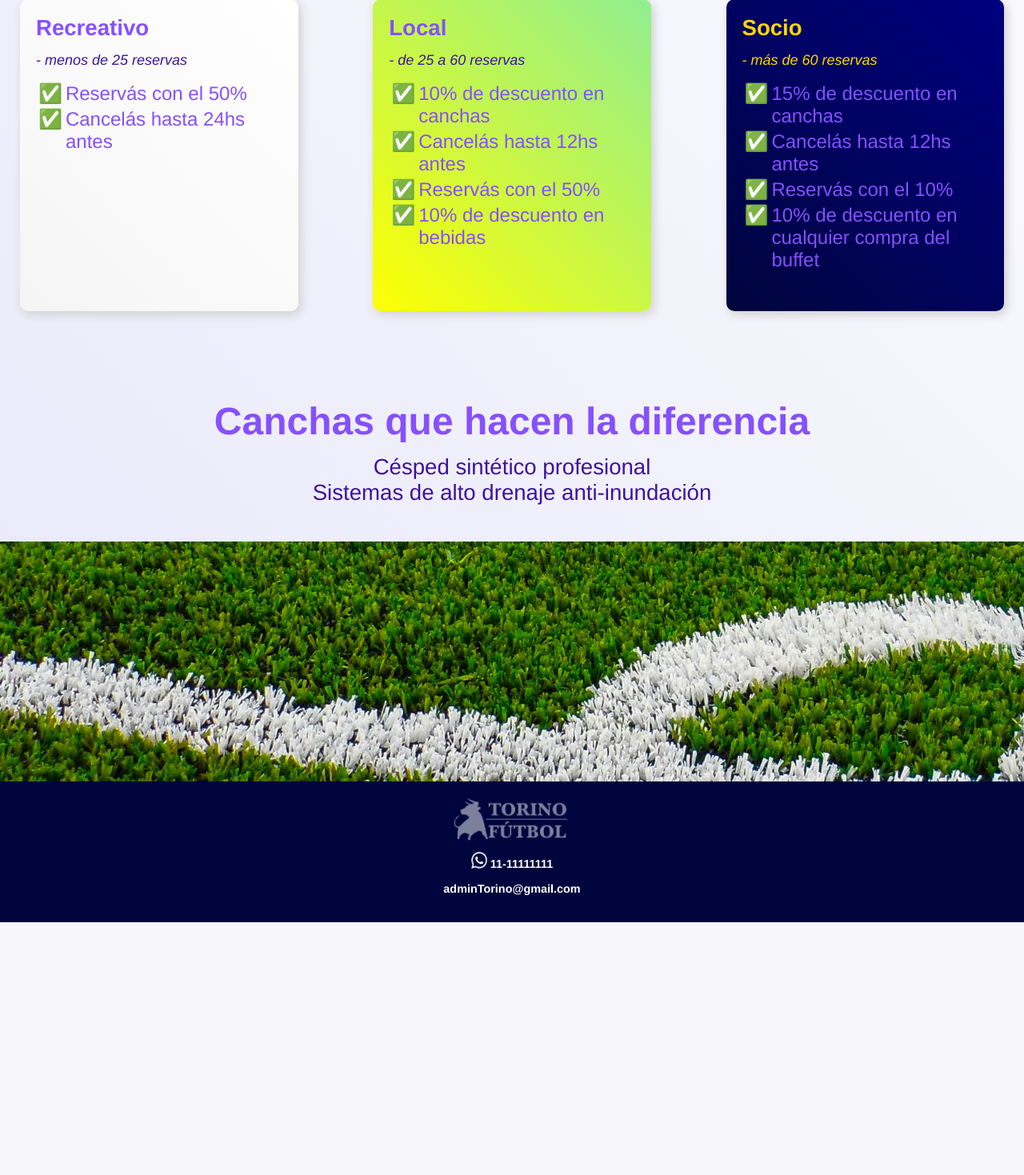
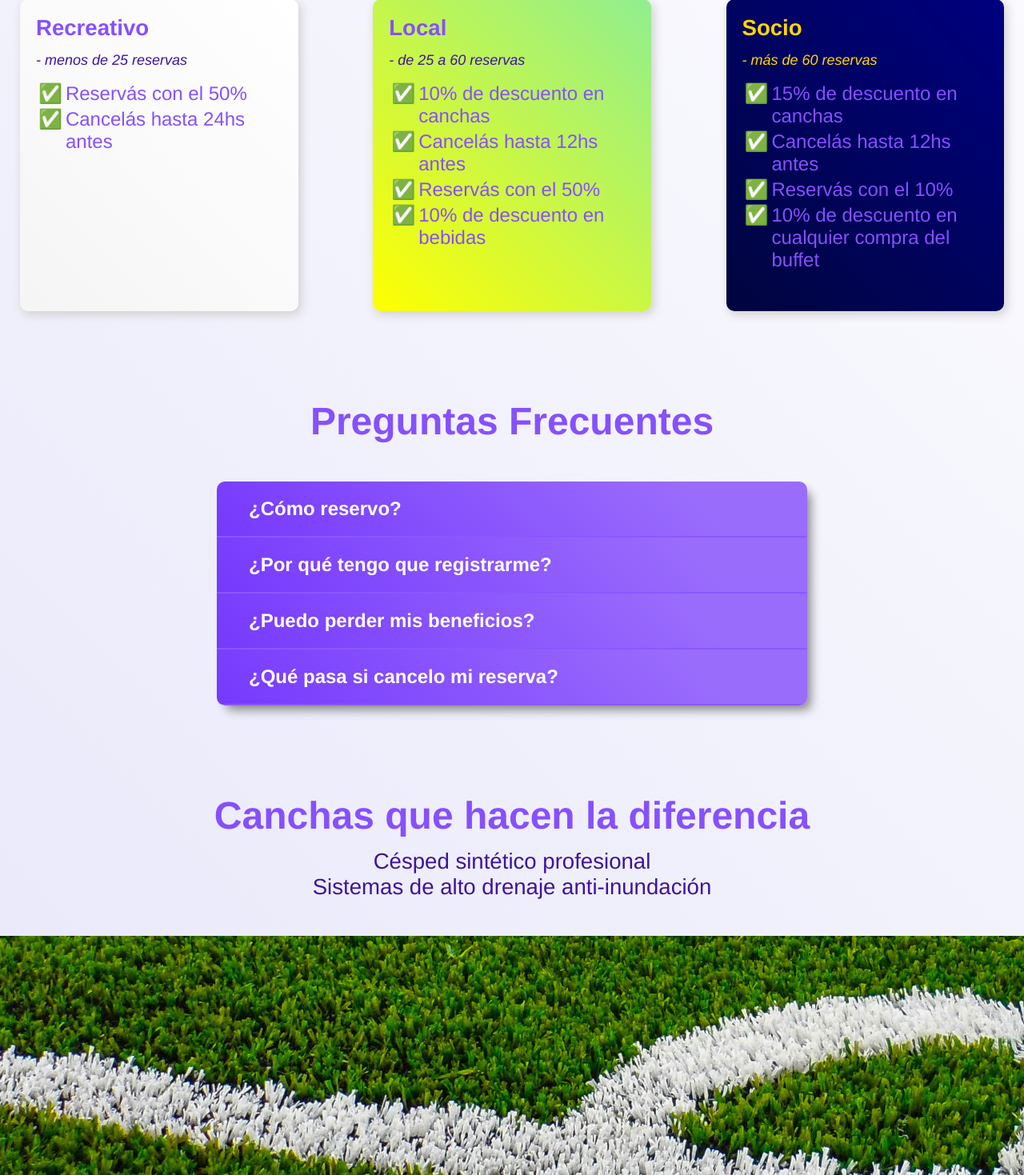
Before and after one commit to manuemp/proyecto-TorinoFutbol, a PHP site: page / in a window 1280 px wide. Shown: the part 676-2145 px from the top of the page at 80% size. Before the commit the page ends 1829 px from the top, so only its background shows below. Run offline with PHP 8.4, Linux system fonts and the light colour scheme.

Commit message:
Agrego FAQs

```diff
--- a/estilos/index.css
+++ b/estilos/index.css
@@ -173,6 +173,52 @@ footer
 }
 
 
+/* FAQS */
+#faqs{
+    width: 60%;
+    height: auto;
+    border-radius: 10px;
+    overflow: hidden;
+    margin: 20px auto;
+    box-shadow: 8px 9px 13px -4px gray;
+    font-size: 2rem;
+}
+
+.pregunta, .respuesta{
+    display: block;
+    width: 100%;
+    box-sizing: border-box;
+    user-select: none;
+    -webkit-user-select: none;
+}
+
+.pregunta{
+    background: linear-gradient(45deg, #7639fd, #9a6cfc 80%);
+    color: white;
+    font-weight: bold;
+    border-bottom: 2px solid #8c57ff;
+    cursor: pointer;
+    padding: 20px 40px;
+    transition: 1s;
+}
+
+.respuesta{
+    background-color: white;
+    font-size: 1.8rem;
+    transition: max-height 0.2s ease-in;
+    max-height: 0px;
+}
+
+.p_respuesta{
+    padding: 40px;
+    margin: 0;
+    display: none;
+    height: auto;
+    transition: 1s;
+    color: #3e139c;
+}
+
+
 
 
 @media (max-width: 1100px)
@@ -237,6 +283,36 @@ footer
     }
 }
 
+@media(max-width: 1200px){
+    #faqs{
+        width: 75%;
+    }
+
+    .pregunta{
+        font-size: 1.5rem;
+    }
+    .respuesta{
+        font-size: 1.2rem;
+    }
+}
+
+@media(max-width: 650px){
+    #faqs{
+        width: 100%;
+    }
+
+    /* .pregunta, .respuesta{
+        padding: 20px 20px;
+    } */
+
+    .pregunta{
+        font-size: 1rem;
+    }
+    .respuesta{
+        font-size: 1rem;
+    }
+}
+
 @media(min-width: 651px){
     .opcion_desplegable
     {
--- /dev/null
+++ b/faqs.php
@@ -0,0 +1,41 @@
+<div class="info_container">
+    <div class="info_titulo" style="text-align: center;">Preguntas Frecuentes</div><br><br>
+    <section id="faqs">
+        <div class="pregunta">¿Cómo reservo?</div>
+        <div class="respuesta">
+            <p class="p_respuesta">Para reservar debés crear primero tu usuario. Luego podrás ir a la sección de reservas
+            donde eligirás día, horario y cancha. Una vez efectuada tu reserva, tendrás a disposición
+            el ID de la misma, el cual deberás enviarnos vía WhatsApp, donde te pediremos un comprobante
+            de transferencia por el monto de seña que corresponda.
+            </p>
+        </div>
+
+        <div class="pregunta">¿Por qué tengo que registrarme?</div>
+        <div class="respuesta">
+            <p class="p_respuesta">
+                Tener registrados a nuestros clientes nos permite hacer un seguimiento de la cantidad
+                de reservas que tienen y así poder asegurarles los beneficios que les correspondan
+                para reservar y consumir en el establecimiento.
+            </p>
+        </div>
+
+        <div class="pregunta">¿Puedo perder mis beneficios?</div>
+        <div class="respuesta">
+            <p class="p_respuesta">
+                En caso de que no te presentes a jugar o que canceles fuera del límite de horario, se te aplicará
+                una 'falta'. Podés acumular como máximo 3 faltas por año, y una vez que las superes volverás a comenzar
+                de cero en tu racha de reservas, por lo que perderás tus beneficios hasta que logres nuevamente
+                acumular la cantidad de reservas necesarias para subir de nivel.
+            </p>
+        </div>
+
+        <div class="pregunta">¿Qué pasa si cancelo mi reserva?</div>
+        <div class="respuesta">
+            <p class="p_respuesta">
+                La cancelación de la reserva se avisa por WhatsApp. Si cancelás fuera del horario permitido
+                tendrás una falta, la cual se guardará durante lo que quede del año. Si superas las tres faltas
+                perderás tus beneficios.
+            </p>
+        </div>
+    </section>
+</div>
--- a/index.php
+++ b/index.php
@@ -62,3 +62,24 @@
     ?>
 </body>
 </html>
+
+<script>
+    let preguntas = document.querySelectorAll(".pregunta");
+
+    preguntas.forEach((pregunta)=>{
+        pregunta.addEventListener('click', ()=>{
+            let respuesta = pregunta.nextElementSibling;
+            if(respuesta.style.maxHeight == "0px" || respuesta.style.maxHeight == 0)
+            {
+                respuesta.style.color = "#3e139c";
+                respuesta.children[0].style.display = "block";
+                respuesta.style.maxHeight = "500px";
+            }
+            else{
+                respuesta.style.color = "white";
+                respuesta.style.maxHeight = "0px";
+                respuesta.children[0].style.display = "none";
+            }
+        });
+    })
+</script>
--- a/index_offline.php
+++ b/index_offline.php
@@ -188,6 +188,8 @@
             </div>
         </div>
 
+        <?php include("./faqs.php") ?>
+
         <div class="info_container">
             <div class="info_titulo" style="text-align: center;">Canchas que hacen la diferencia</div><br>
             <div class="info_texto" style="text-align: center;">Césped sintético profesional<br>Sistemas de alto drenaje anti-inundación</div>
--- a/index_online.php
+++ b/index_online.php
@@ -320,6 +320,8 @@
             </div>
         </section>
 
+        <!-- <?php //include("./faqs.php") ?> -->
+
         <br>
         <section class="info_container" id="info_niveles">
             <div class="titulo_info" style="color: white;">Evitá la roja</div>
```
Also changed, not shown: 1 other file.
